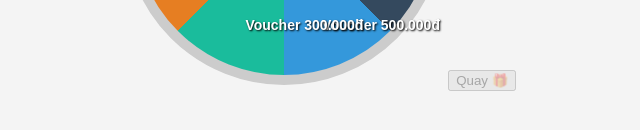
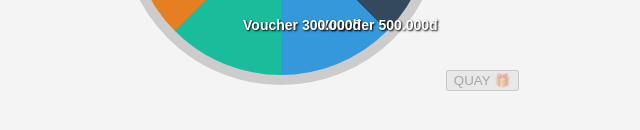
Before and after one commit to Ngoctrainer/vong-quay-trung-thuong, a plain HTML site: page index.html in a window 1280 px wide. Shown: the part 350-480 px from the top of the page, 320-960 px from the left. Drawn offline with Linux system fonts and the light colour scheme.

Commit message:
Update index.html

```diff
--- a/index.html
+++ b/index.html
@@ -20,7 +20,7 @@
     <div class="wheel" id="wheel"></div>
   </div>
 
-  <button id="spinBtn" disabled>Quay 🎁</button>
+  <button id="spinBtn" disabled>QUAY 🎁</button>
   <div id="resultMessage"></div>
 
   <script src="script.js"></script>
```
